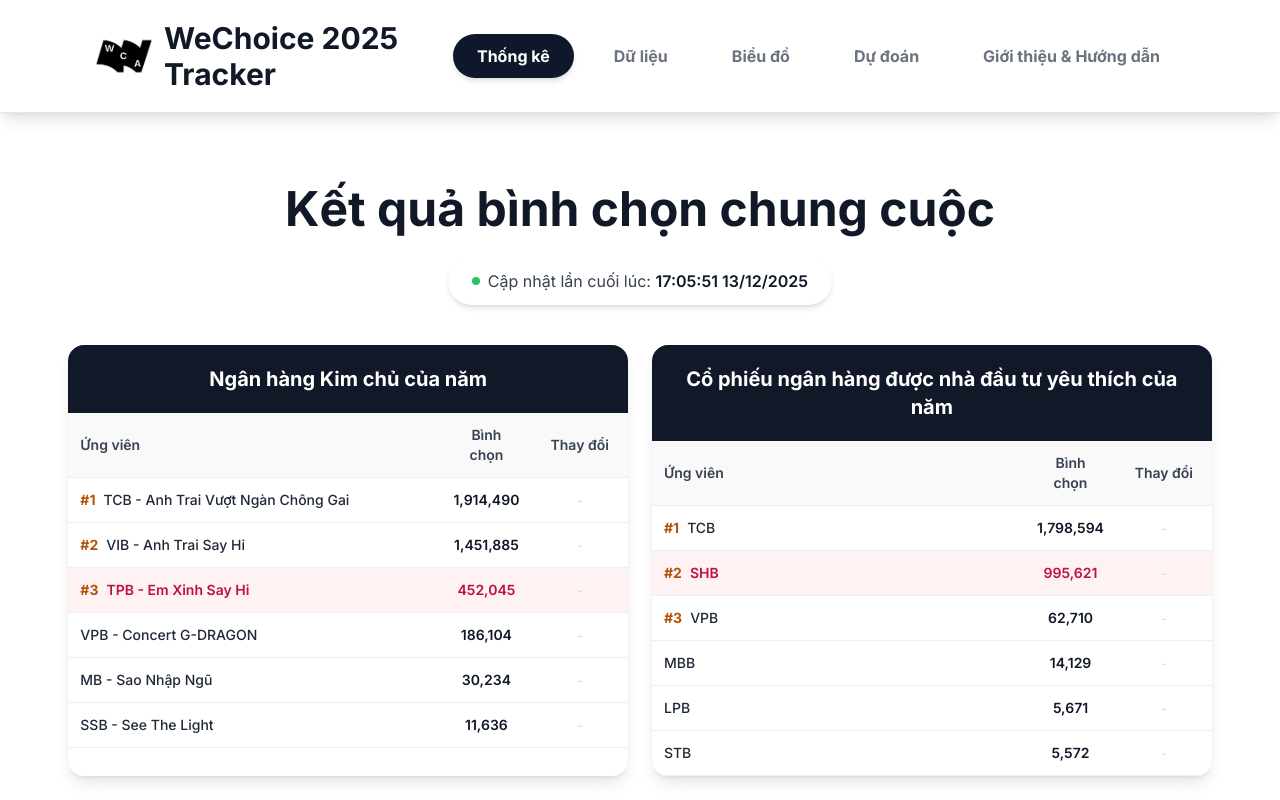
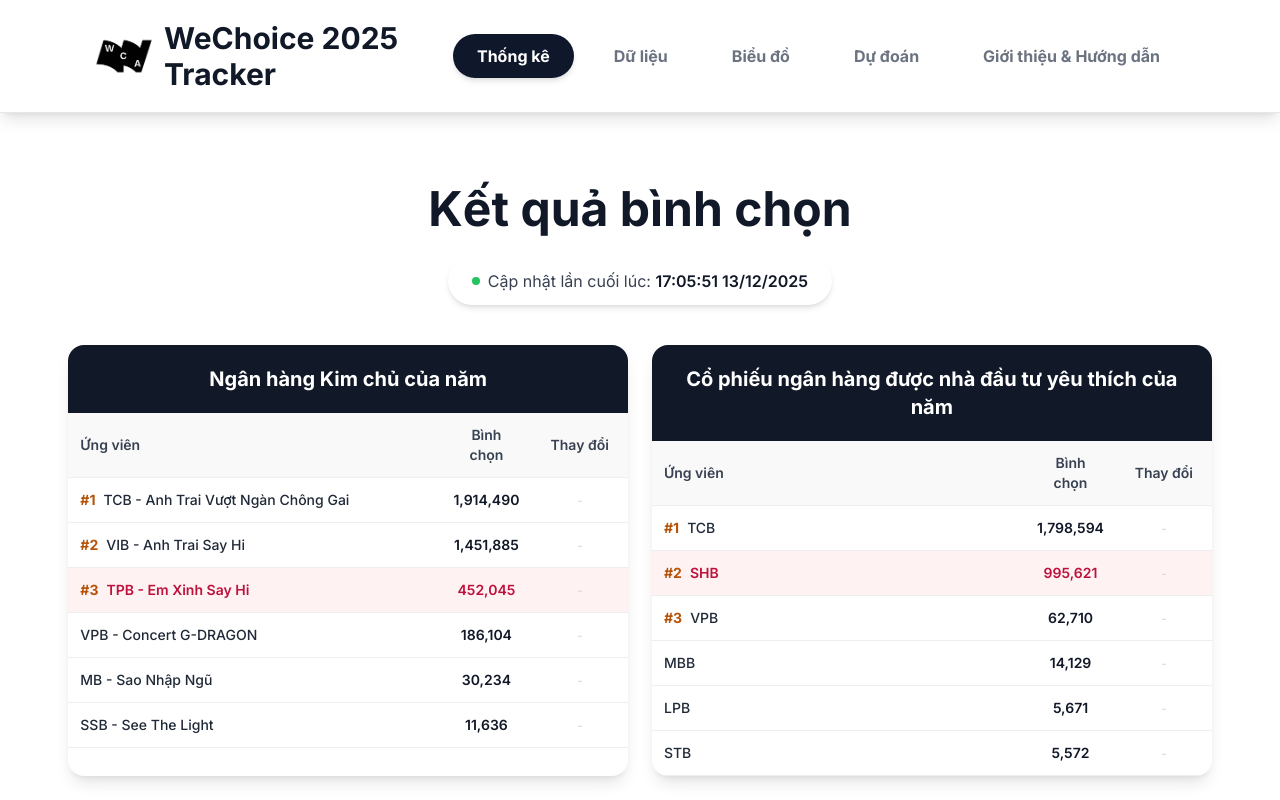
Before and after one commit to ntu09082007-eng/wechoice-tracker-frontend, a React (Vite) app: page /realtime in a window 1280 px wide. Shown: the top 800 px of the page. Built offline with nearby package versions, Linux system fonts and the light colour scheme.

Commit message:
Update RealtimePage.tsx

```diff
--- a/src/pages/RealtimePage.tsx
+++ b/src/pages/RealtimePage.tsx
@@ -93,7 +93,7 @@
     <div className="px-4 xl:px-8 py-10 max-w-[98%] mx-auto">
       <div className="mb-10 text-center">
         <h1 className="text-4xl md:text-5xl font-bold mb-4 pb-2">
-          Kết quả bình chọn chung cuộc
+          Kết quả bình chọn
         </h1>
         {isLoading && !updatedAt && !connectionError ? (
           <div className="inline-flex items-center gap-2 px-6 py-3 bg-white rounded-full shadow-md flex-wrap justify-center">
```
